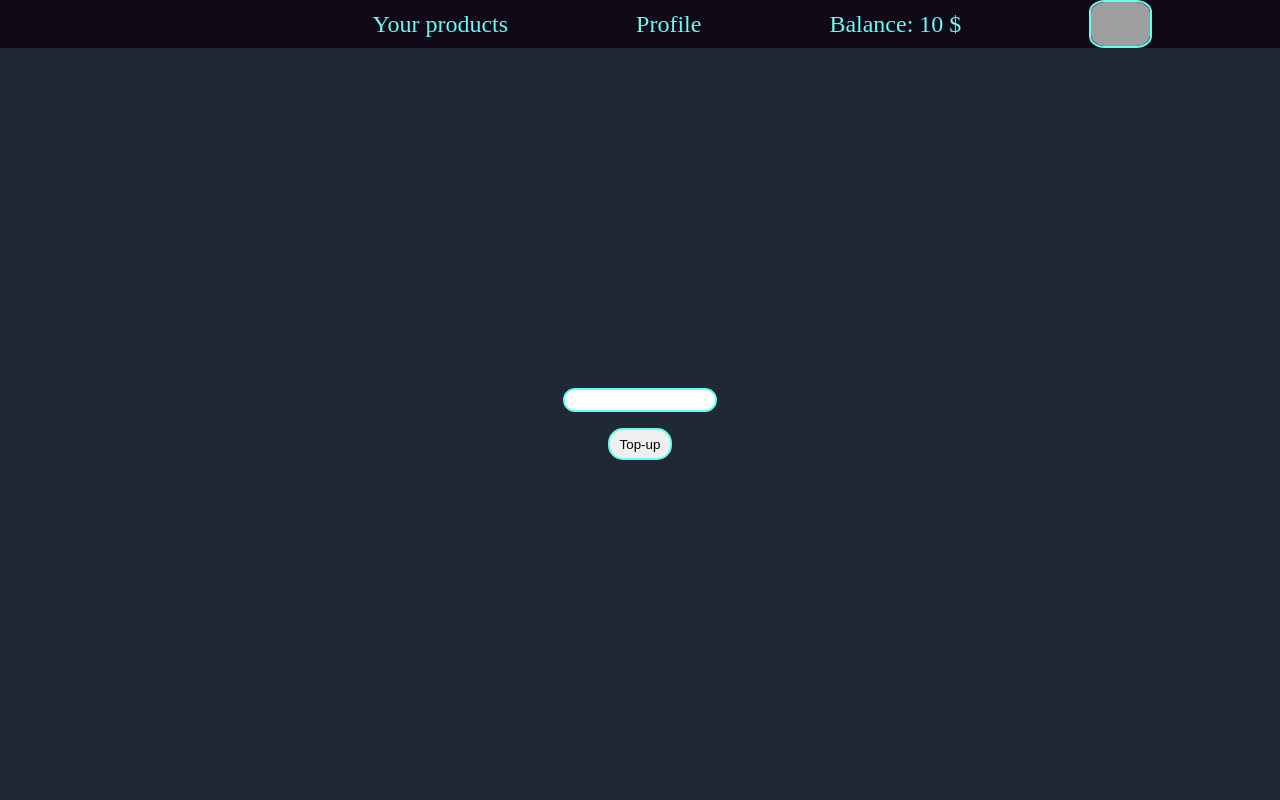
After one commit to Antinormanist/Seller-shop, a Django app: page /user/balance/ in a window 1280 px wide. The commit adds this page. Run offline with Django 4.2, Linux system fonts and the light colour scheme; a user stored in the database is signed in; tables that the repository leaves empty hold one stand-in row (values such as "Sample post"); grey boxes are pictures that could not be loaded.

Commit message:
add top up balance page

```diff
--- a/SellerShop/settings.py
+++ b/SellerShop/settings.py
@@ -143,6 +143,10 @@ EMAIL_USE_TLS = True
 EMAIL_HOST_USER = 'dodirfrold@gmail.com'
 EMAIL_HOST_PASSWORD = 'wvcb sqoj hrfy yjcy'
 
+STRIPE_PUBLISHABLE_KEY = 'pk_test_51PPVvRIz2pNq547vdOFfRpIywD6lvQQXdBEbSikEAOCySF0BZEFSrJKqAfH2KhLa9Vf9kwsDR7bjFc1NeYz6D8uR005S5si3tF'
+STRIPE_SECRET_KEY = 'sk_test_51PPVvRIz2pNq547v2H9j9JLc0kfsVjO9MvQJsjguzun59D9lPEYJILUopemB6bnYJKVgNxj4Fy6LZ4Xb6cyfKDWF00z8kfHPHn'
+STRIPE_API_VERSION = '2024-06-20'
+
 # Default primary key field type
 # https://docs.djangoproject.com/en/4.2/ref/settings/#default-auto-field
 
--- a/main/templates/main/welcome.html
+++ b/main/templates/main/welcome.html
@@ -24,7 +24,7 @@
 
     <main>
         <div class="main">
-            <a href="#">Start selling</a>
+            <a href="{% url "user:sign-in" %}">Start selling</a>
         </div>
     </main>
 
--- /dev/null
+++ b/static/user/css/balance.css
@@ -0,0 +1,189 @@
+* {
+    margin: 0;
+    padding: 0;
+}
+
+body {
+    display: grid;
+    height: 100vh;
+    grid-template-columns: 100%;
+    grid-template-rows: 6% 94%;
+}
+
+::-webkit-scrollbar {
+    width: 12px; /* Ширина вертикальной полосы прокрутки */
+    height: 12px; /* Высота горизонтальной полосы прокрутки */
+}
+
+::-webkit-scrollbar-thumb {
+    background-color: #5fdbd3; /* Цвет ползунка */
+    border-radius: 10px; /* Закругление углов ползунка */
+}
+
+::-webkit-scrollbar-track {
+    background-color: #45a7a0; /* Цвет дорожки */
+    border-radius: 10px; /* Закругление углов дорожки */
+}
+
+.products .seen .pag-enabled a {
+    color: #418883;
+}
+
+.products .seen .pag-enabled a:hover {
+    text-decoration: none;
+    cursor: default;
+}
+
+ul {
+    list-style-type: none;
+}
+
+.center {
+    display: flex;
+    align-items: center;
+}
+
+a {
+    text-decoration: none;
+}
+
+/* HEADER */
+
+.header {
+    height: 100%;
+    justify-content: space-between;
+    background-color: #110918;
+}
+
+.header-list {
+    height: 100%;
+    display: flex;
+    justify-content: flex-end;
+}
+
+.header-item {
+    margin-right: 8rem;
+}
+
+.img {
+    height: 100%;
+    border-radius: 25%;
+}
+
+.image {
+    border: 2px solid #66FCF1;
+    border-radius: 25%;
+}
+
+.not-image {
+    display: flex;
+    align-items: center;
+    font-size: 1.5rem;
+}
+
+.not-image a {
+    color: #66FCF1;
+}
+
+.not-image a:hover {
+    text-decoration: underline;
+}
+
+.btn {
+    height: 100%;
+    border: 2px solid #66FCF1;
+    border-radius: 15px;
+}
+
+.btn-li {
+    display: none;
+}
+
+.btn:hover {
+    cursor: pointer;
+}
+
+.menu {
+    height: 100%;
+}
+
+
+.user-menu {
+    position: absolute;
+    left: 50%;
+    top: 20%;
+    height: 260px;
+    width: 135px;
+    background-color: #466d9c;
+    border: 2px solid #66FCF1;
+    border-radius: 15px;
+    padding: 5px;
+}
+
+.category-menu-list {
+    display: flex;
+    flex-direction: column;
+}
+
+.category-menu-item {
+    margin-top: 1rem;
+    text-align: center;
+}
+
+.category-menu-item a {
+    color: #66FCF1;
+    font-size: 1.5rem;
+}
+
+.category-menu-item a:hover {
+    text-decoration: underline;
+}
+
+.none {
+    display: none;
+}
+
+
+/* MAIN */
+
+.main {
+    height: 100%;
+    background-color: #1F2833;
+    display: flex;
+    justify-content: center;
+    align-items: center;
+    flex-direction: column;
+}
+
+.main input {
+    width: 150px;
+    height: 20px;
+    border: 2px solid #66FCF1;
+    border-radius: 15px;
+}
+
+.main button {
+    margin-top: 1rem;
+    width: 64px;
+    height: 32px;
+    border: 2px solid #66FCF1;
+    border-radius: 15px;
+}
+
+/* MEDIA QUERIES */
+
+@media screen and (max-width: 1200px) {
+    .header-item {
+        margin-right: 2rem;
+    }
+}
+
+@media screen and (max-width: 938px) {
+    .header-item {
+        display: none;
+    }
+
+    .btn-li {
+        display: block;
+    }
+}
--- /dev/null
+++ b/user/templates/user/balance.html
@@ -0,0 +1,41 @@
+{% load static %}
+
+<!DOCTYPE html>
+<html lang="en">
+<head>
+    <meta charset="UTF-8">
+    <meta name="viewport" content="width=device-width, initial-scale=1.0">
+    <link rel="stylesheet" href="{% static "user/css/balance.css" %}">
+    <title>{{ title }}</title>
+</head>
+<body>
+    <div class="user-menu none">
+        <ul class="category-menu-list">
+            <li class="category-menu-item"><a href="{% url "main:user_products" %}">Your products</a></li>
+            <li class="category-menu-item"><a href="#">Profile</a></li>
+            <li class="category-menu-item"><a href="{% url "user:balance" %}">Balance: {{ request.user.balance }} $</a></li>
+        </ul>
+    </div>
+    <header>
+        <div class="header">
+            <ul class="header-list">
+                <li class="header-item not-image btn-li"><button class="btn"><img class="menu" src="../images/menu.png" alt="menu"></button></li>
+                <li class="header-item not-image"><a href="{% url "main:user_products" %}">Your products</a></li>
+                <li class="header-item not-image"><a href="#">Profile</a></li>
+                <li class="header-item not-image"><a href="{% url "user:balance" %}">Balance: {{ request.user.balance }} $</a></li>
+                <li class="header-item image"><img class="img" src="../images/pfp.png" alt="pfp"></li>
+            </ul>
+        </div>
+    </header>
+
+    <main>
+        <form class="main" method="post">
+            {% csrf_token %}
+            <input type="number" name="amount">
+            <button>Top-up</button>
+        </form>
+    </main>
+
+    <script src="{% static "user/js/goods_menu.js" %}"></script>
+</body>
+</html>
--- a/user/urls.py
+++ b/user/urls.py
@@ -9,5 +9,6 @@ urlpatterns = [
     path('sign-in-mail/', views.sign_in_mail, name='sign-in-mail'),
     path('sign-up/', views.sign_up, name='sign-up'),
     path('sign-up-code/', views.sign_up_code, name='sign-up-code'),
-    path('sign-up-mail/', views.sign_up_mail, name='sign-up-mail')
+    path('sign-up-mail/', views.sign_up_mail, name='sign-up-mail'),
+    path('balance/', views.balance, name='balance')
 ]
--- a/user/views.py
+++ b/user/views.py
@@ -1,13 +1,18 @@
-from django.shortcuts import render
+from django.shortcuts import render, redirect, reverse
 from django.contrib.auth.decorators import login_required
 from django.conf import settings
 from django.core.mail import EmailMessage
 from django.http import JsonResponse, HttpResponse
 from django.contrib.auth import login, authenticate
 
+import stripe
+
 from .utils import create_token, EMAIL_MESSAGE, AUTHENTICATION_MESSAGE
 from .models import User
 from .forms import UserRegistrationForm
+
+stripe.api_key = settings.STRIPE_SECRET_KEY
+stripe.api_version = settings.STRIPE_API_VERSION
 
 # Create your views here.
 def sign_in(request):
@@ -100,5 +105,46 @@ def sign_up_mail(request):
 
 
 @login_required
+def balance(request):
+    session_id = request.GET.get('session_id')
+    if session_id:
+        print("session yes")
+        session = stripe.checkout.Session.retrieve(session_id)
+        if session and session['payment_status'] == 'paid':
+            print("balance")
+            request.user.balance += int(request.GET['amount'])
+            request.user.save()
+            return redirect(reverse('user:balance'))
+    elif request.POST:
+        amount = request.POST.get('amount')
+        if amount and amount.isdigit():
+            amount = int(amount)
+            session_data = {
+                'mode': 'payment',
+                'success_url': request.build_absolute_uri(reverse('user:balance')) + '?session_id={CHECKOUT_SESSION_ID}&amount=' + f'{amount}',
+                'cancel_url': request.build_absolute_uri(reverse('user:balance')),
+                'line_items': [{
+                    'price_data': {
+                        'unit_amount': amount * 100,
+                        'currency': 'usd',
+                        'product_data': {
+                            'name': 'Top up balance'
+                        }
+                    },
+                    'quantity': 1
+                }],
+            }
+
+            session = stripe.checkout.Session.create(**session_data)
+            # TOP UP BALANCE
+            return redirect(session.url, code=303)
+
+    context = {
+        'title': 'Top up balance'
+    }
+    return render(request, 'user/balance.html', context)
+
+
+@login_required
 def profile(request):
     pass
```
Also changed, not shown: main/templates/main/goods_page.html (+4 -4 lines), main/templates/main/product-add.html (+4 -4 lines), main/templates/main/product-detail.html (+4 -4 lines), main/templates/main/user-products.html (+4 -4 lines), requirements.txt (added, +12 -0 lines).
